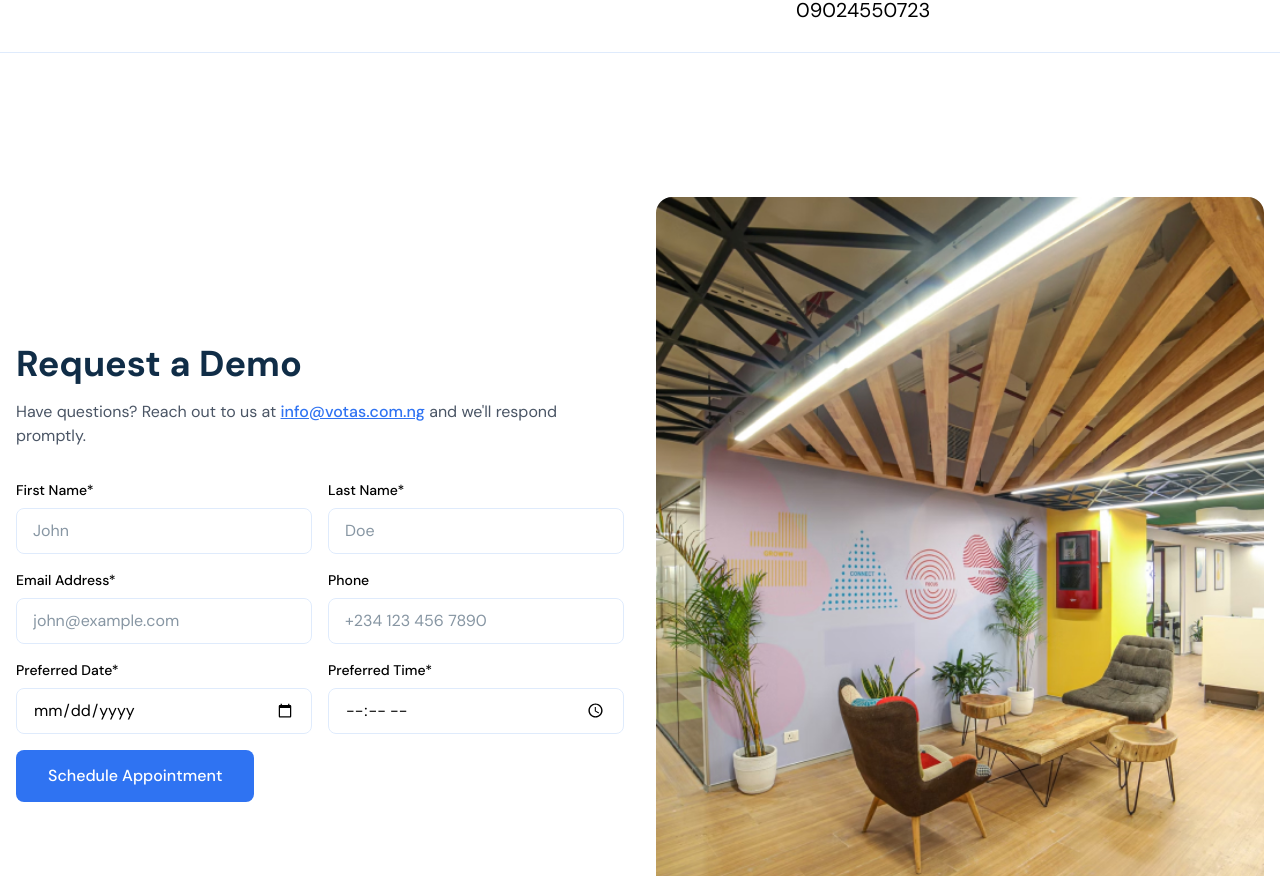
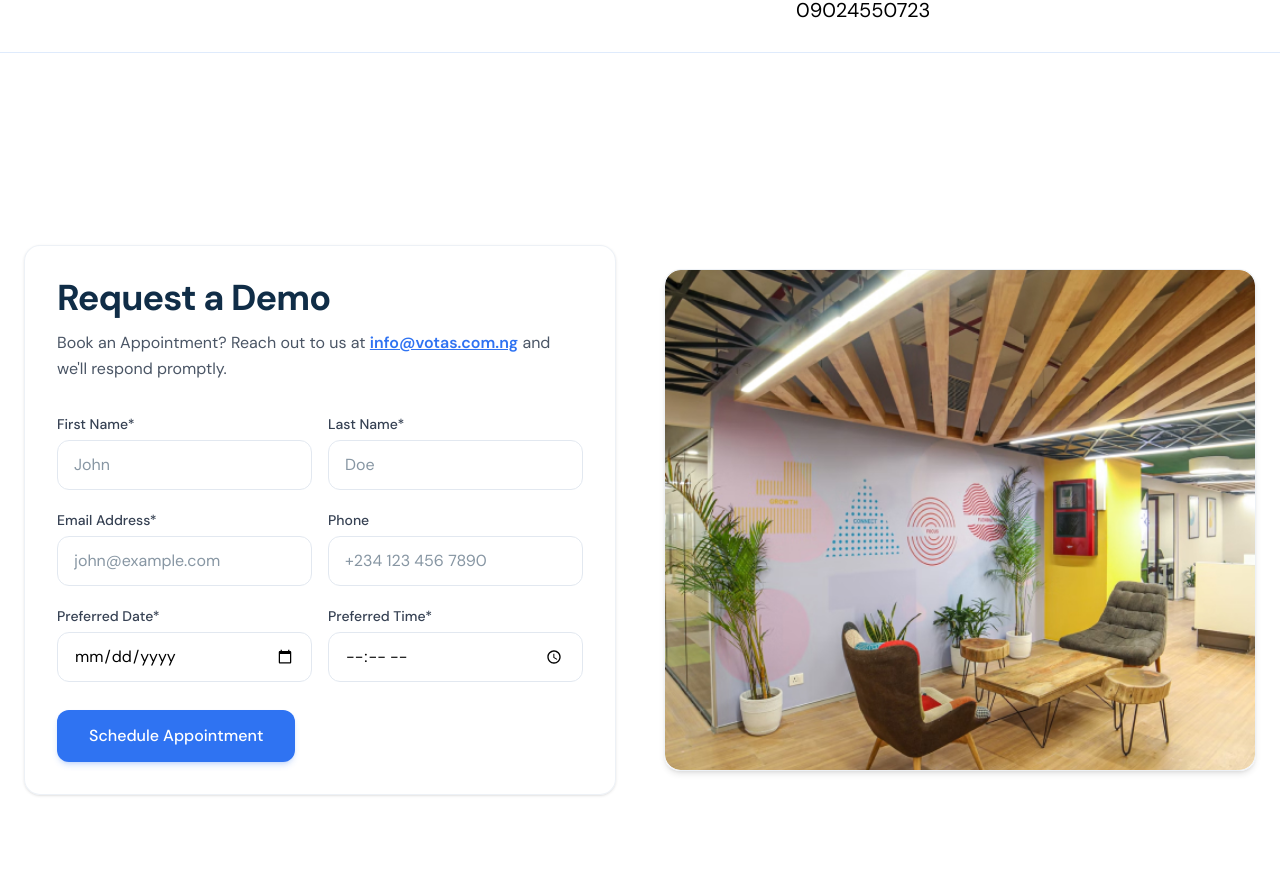
Before and after one commit to AmNetDT/votas, a Next.js app: page /contact in a window 1280 px wide. Shown: the part 610-1486 px from the top of the page. Built offline with nearby package versions, Linux system fonts and the light colour scheme; no server answers.

Commit message:
Refactor the Contact page to more better version

```diff
--- a/src/app/(site)/contact/page.tsx
+++ b/src/app/(site)/contact/page.tsx
@@ -16,7 +16,7 @@ const page = () => {
     <>
       <HeroSub
         title="Contact Us"
-        description="Have questions? Reach out to us at info@votas.com.ng and we’ll get back to you promptly."
+        description="Book an Appointment? Reach out to us at info@votas.com.ng and we’ll get back to you promptly."
         breadcrumbLinks={breadcrumbLinks}
       />
       <ContactInfo />
--- a/src/components/Contact/Form/index.tsx
+++ b/src/components/Contact/Form/index.tsx
@@ -71,32 +71,35 @@ const ContactForm = () => {
   };
 
   return (
-    <section className="dark:bg-darkmode pb-24 pt-12">
-      <div className="container mx-auto max-w-7xl px-4">
-        <div className="grid grid-cols-1 lg:grid-cols-12 gap-8 items-center">
+    <section className="dark:bg-darkmode py-8 sm:py-16 md:py-24 overflow-hidden w-full">
+      <div className="container mx-auto max-w-7xl px-4 sm:px-6">
+        <div className="grid grid-cols-1 lg:grid-cols-12 gap-8 lg:gap-12 items-center">
           {/* Form Column */}
-          <div className="lg:col-span-6 col-span-12">
-            <h2 className="max-w-md text-3xl sm:text-4xl font-bold mb-4 dark:text-white">
+          <div className="lg:col-span-6 col-span-12 w-full">
+            <div className="bg-white/50 dark:bg-slate-900/40 p-5 sm:p-8 rounded-2xl border border-slate-200/60 dark:border-white/10 shadow-sm backdrop-blur-md">
+              {/* Heading Section */}
+              <h2 className="text-2xl sm:text-3xl md:text-4xl font-bold mb-3 dark:text-white tracking-tight">
                 Request a Demo
               </h2>
-            <p className="text-gray-600 dark:text-gray-300 mb-8">
-              Have questions? Reach out to us at{" "}
+              <p className="text-sm sm:text-base text-gray-600 dark:text-gray-300 mb-6 sm:mb-8 leading-relaxed">
+                Book an Appointment? Reach out to us at{" "}
                 <a
                   href="mailto:info@votas.com.ng"
-                className="text-primary font-medium underline hover:text-blue-600"
+                  className="text-primary font-semibold underline hover:text-blue-600 transition-colors"
                 >
                   info@votas.com.ng
                 </a>{" "}
                 and we&apos;ll respond promptly.
               </p>
 
-            <form onSubmit={handleSubmit} className="space-y-4">
+              {/* Form Input Group */}
+              <form onSubmit={handleSubmit} className="space-y-4 sm:space-y-5">
                 {/* Name Row */}
-              <div className="flex flex-col sm:flex-row gap-4">
-                <div className="flex-1">
+                <div className="grid grid-cols-1 sm:grid-cols-2 gap-4">
+                  <div>
                     <label
                       htmlFor="firstname"
-                    className="block text-sm font-medium pb-2 dark:text-white"
+                      className="block text-xs sm:text-sm font-medium pb-1.5 text-gray-700 dark:text-gray-200"
                     >
                       First Name*
                     </label>
@@ -108,13 +111,13 @@ const ContactForm = () => {
                       value={formData.firstname}
                       onChange={handleChange}
                       placeholder="John"
-                    className="w-full text-base px-4 py-2.5 rounded-lg border border-border dark:border-dark_border dark:text-white dark:bg-transparent transition-colors focus:border-primary focus:outline-none"
+                      className="w-full text-sm sm:text-base px-4 py-3 rounded-xl border border-slate-200 dark:border-dark_border dark:text-white bg-white dark:bg-transparent transition-all focus:border-primary focus:ring-2 focus:ring-primary/20 focus:outline-none"
                     />
                   </div>
-                <div className="flex-1">
+                  <div>
                     <label
                       htmlFor="lastname"
-                    className="block text-sm font-medium pb-2 dark:text-white"
+                      className="block text-xs sm:text-sm font-medium pb-1.5 text-gray-700 dark:text-gray-200"
                     >
                       Last Name*
                     </label>
@@ -126,17 +129,17 @@ const ContactForm = () => {
                       value={formData.lastname}
                       onChange={handleChange}
                       placeholder="Doe"
-                    className="w-full text-base px-4 py-2.5 rounded-lg border border-border dark:border-dark_border dark:text-white dark:bg-transparent transition-colors focus:border-primary focus:outline-none"
+                      className="w-full text-sm sm:text-base px-4 py-3 rounded-xl border border-slate-200 dark:border-dark_border dark:text-white bg-white dark:bg-transparent transition-all focus:border-primary focus:ring-2 focus:ring-primary/20 focus:outline-none"
                     />
                   </div>
                 </div>
 
                 {/* Contact Info Row */}
-              <div className="flex flex-col sm:flex-row gap-4">
-                <div className="flex-1">
+                <div className="grid grid-cols-1 sm:grid-cols-2 gap-4">
+                  <div>
                     <label
                       htmlFor="email"
-                    className="block text-sm font-medium pb-2 dark:text-white"
+                      className="block text-xs sm:text-sm font-medium pb-1.5 text-gray-700 dark:text-gray-200"
                     >
                       Email Address*
                     </label>
@@ -148,13 +151,13 @@ const ContactForm = () => {
                       value={formData.email}
                       onChange={handleChange}
                       placeholder="john@example.com"
-                    className="w-full text-base px-4 py-2.5 rounded-lg border border-border dark:border-dark_border dark:text-white dark:bg-transparent transition-colors focus:border-primary focus:outline-none"
+                      className="w-full text-sm sm:text-base px-4 py-3 rounded-xl border border-slate-200 dark:border-dark_border dark:text-white bg-white dark:bg-transparent transition-all focus:border-primary focus:ring-2 focus:ring-primary/20 focus:outline-none"
                     />
                   </div>
-                <div className="flex-1">
+                  <div>
                     <label
                       htmlFor="phone"
-                    className="block text-sm font-medium pb-2 dark:text-white"
+                      className="block text-xs sm:text-sm font-medium pb-1.5 text-gray-700 dark:text-gray-200"
                     >
                       Phone
                     </label>
@@ -165,17 +168,17 @@ const ContactForm = () => {
                       value={formData.phone}
                       onChange={handleChange}
                       placeholder="+234 123 456 7890"
-                    className="w-full text-base px-4 py-2.5 rounded-lg border border-border dark:border-dark_border dark:text-white dark:bg-transparent transition-colors focus:border-primary focus:outline-none"
+                      className="w-full text-sm sm:text-base px-4 py-3 rounded-xl border border-slate-200 dark:border-dark_border dark:text-white bg-white dark:bg-transparent transition-all focus:border-primary focus:ring-2 focus:ring-primary/20 focus:outline-none"
                     />
                   </div>
                 </div>
 
                 {/* Appointment Date & Time */}
-              <div className="flex flex-col sm:flex-row gap-4">
-                <div className="flex-1">
+                <div className="grid grid-cols-1 sm:grid-cols-2 gap-4">
+                  <div>
                     <label
                       htmlFor="date"
-                    className="block text-sm font-medium pb-2 dark:text-white"
+                      className="block text-xs sm:text-sm font-medium pb-1.5 text-gray-700 dark:text-gray-200"
                     >
                       Preferred Date*
                     </label>
@@ -186,13 +189,13 @@ const ContactForm = () => {
                       required
                       value={formData.date}
                       onChange={handleChange}
-                    className="w-full text-base px-4 py-2.5 rounded-lg border border-border dark:border-dark_border dark:text-white dark:bg-transparent transition-colors focus:border-primary focus:outline-none"
+                      className="w-full text-sm sm:text-base px-4 py-3 min-h-[46px] rounded-xl border border-slate-200 dark:border-dark_border dark:text-white bg-white dark:bg-transparent transition-all focus:border-primary focus:ring-2 focus:ring-primary/20 focus:outline-none"
                     />
                   </div>
-                <div className="flex-1">
+                  <div>
                     <label
                       htmlFor="time"
-                    className="block text-sm font-medium pb-2 dark:text-white"
+                      className="block text-xs sm:text-sm font-medium pb-1.5 text-gray-700 dark:text-gray-200"
                     >
                       Preferred Time*
                     </label>
@@ -203,36 +206,36 @@ const ContactForm = () => {
                       required
                       value={formData.time}
                       onChange={handleChange}
-                    className="w-full text-base px-4 py-2.5 rounded-lg border border-border dark:border-dark_border dark:text-white dark:bg-transparent transition-colors focus:border-primary focus:outline-none"
+                      className="w-full text-sm sm:text-base px-4 py-3 min-h-[46px] rounded-xl border border-slate-200 dark:border-dark_border dark:text-white bg-white dark:bg-transparent transition-all focus:border-primary focus:ring-2 focus:ring-primary/20 focus:outline-none"
                     />
                   </div>
                 </div>
 
-              {/* Submission Feedback Messages */}
+                {/* Feedback Notifications */}
                 {submitted && (
-                <div className="p-4 rounded-lg bg-green-500/10 border border-green-500 text-green-600 dark:text-green-400 text-sm">
-                  ✓ Your request has been sent successfully! We will contact you
-                  shortly.
+                  <div className="p-4 rounded-xl bg-green-500/10 border border-green-500/30 text-green-600 dark:text-green-400 text-sm flex items-center gap-2">
+                    <span>✓</span> Your request has been sent successfully! We
+                    will contact you shortly.
                   </div>
                 )}
 
                 {errorMessage && (
-                <div className="p-4 rounded-lg bg-red-500/10 border border-red-500 text-red-600 dark:text-red-400 text-sm">
+                  <div className="p-4 rounded-xl bg-red-500/10 border border-red-500/30 text-red-600 dark:text-red-400 text-sm">
                     {errorMessage}
                   </div>
                 )}
 
-              {/* Submit Button */}
-              <div>
+                {/* Submit Action */}
+                <div className="pt-2">
                   <button
                     type="submit"
                     disabled={loader}
-                  className="w-full sm:w-auto bg-primary rounded-lg text-white py-3.5 px-8 mt-2 hover:bg-blue-700 transition-all cursor-pointer font-medium disabled:opacity-50 disabled:cursor-not-allowed flex items-center justify-center gap-2"
+                    className="w-full sm:w-auto bg-primary text-white font-medium py-3.5 px-8 rounded-xl hover:bg-blue-700 active:scale-[0.98] transition-all cursor-pointer disabled:opacity-50 disabled:cursor-not-allowed flex items-center justify-center gap-2.5 shadow-md shadow-primary/20"
                   >
                     {loader ? (
                       <>
                         <span className="w-4 h-4 border-2 border-white border-t-transparent rounded-full animate-spin"></span>
-                      Submitting...
+                        <span>Submitting...</span>
                       </>
                     ) : (
                       "Schedule Appointment"
@@ -241,17 +244,20 @@ const ContactForm = () => {
                 </div>
               </form>
             </div>
+          </div>
 
           {/* Image Column */}
-          <div className="lg:col-span-6 col-span-12 flex justify-center">
+          <div className="lg:col-span-6 col-span-12 flex justify-center w-full">
+            <div className="relative w-full max-w-lg lg:max-w-none overflow-hidden rounded-2xl shadow-md border border-slate-200/60 dark:border-white/10">
               <Image
                 src="/images/contact-page/contact.jpg"
                 alt="Contact Us"
                 width={600}
                 height={500}
                 priority
-              className="w-full h-auto max-w-lg lg:max-w-none rounded-2xl object-cover"
+                className="w-full h-auto max-h-[500px] object-cover rounded-2xl"
               />
+            </div>
           </div>
         </div>
       </div>
```
Lines whose indentation alone changed are shown as unchanged.
